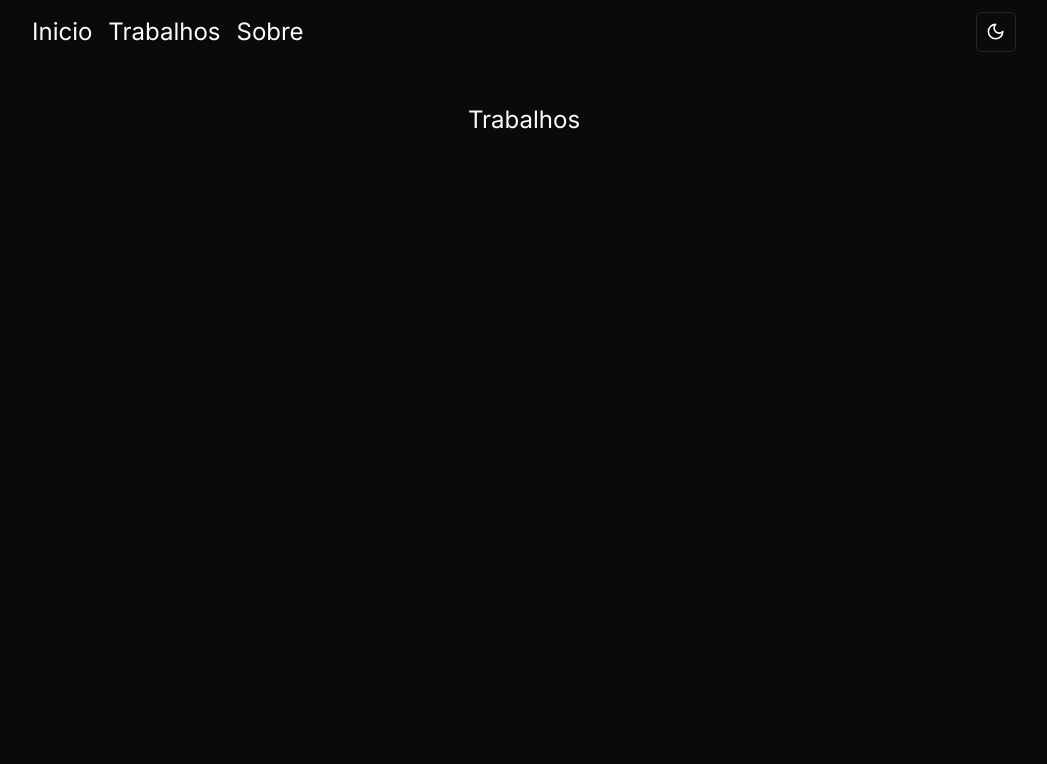
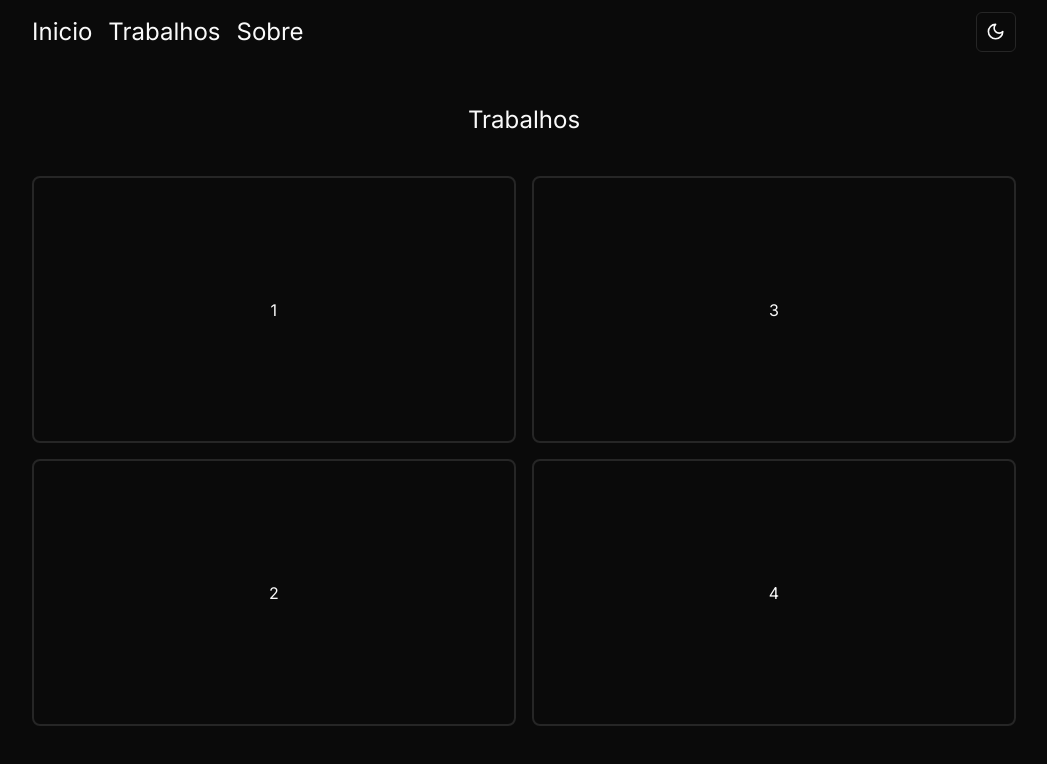
Before and after one commit to Acaj0/portifolio-antonio, a Next.js app: page /Trabalhos in a window 1280 px wide. Shown: the top 764 px of the page, without its empty margins (116-1163 px from the left). Built offline with nearby package versions, Linux system fonts and the light colour scheme.

Commit message:
Grid for jobs

```diff
--- a/src/app/Trabalhos/page.tsx
+++ b/src/app/Trabalhos/page.tsx
@@ -2,11 +2,17 @@ import NavBar from "@/components/ui/NavBar";
 
 export default function Trabalhos() {
   return (
-    <div>
+    <div className="">
       <NavBar></NavBar>
       <div className="flex items-center justify-center mt-10">
         <h1 className="text-2xl">Trabalhos</h1>
       </div>
+      <div className="min-w-max px-1 lg:mx-36 min-h-[550px] grid grid-rows-2 grid-flow-col gap-4 items center mb-10 mt-10">
+      <div className="border-2 rounded-lg items-center flex justify-center">1</div>
+      <div className="border-2 rounded-lg items-center flex justify-center">2</div>
+      <div className="border-2 rounded-lg items-center flex justify-center">3</div>
+      <div className="border-2 rounded-lg items-center flex justify-center">4</div>
+      </div>
     </div>
   );
 }
--- a/src/app/page.tsx
+++ b/src/app/page.tsx
@@ -134,7 +134,7 @@ export default function Home() {
                         recursos exclusivos para explorar o universo musical e
                         artístico da banda.
                       </h2>
-                      <a className="mt-4 text-lg text-center">Saiba Mais...</a>
+                      <a href="/DigitoZero" className="mt-4 text-lg text-center border rounded p-2 hover:text-gray-200 transition ease-in-out delay-50 hover:-translate-y-1 hover:scale-110 duration-50">Saiba Mais</a>
                     </div>
                   </div>
                 </CarouselItem>
@@ -168,7 +168,7 @@ export default function Home() {
                         notificações instantâneas sempre que houver uma citação
                         relevante para você.
                       </h2>
-                      <a className="mt-4 text-lg text-center">Saiba Mais...</a>
+                      <a href="/DiarioAlerta" className="mt-4 text-lg text-center border rounded p-2 hover:text-gray-200 transition ease-in-out delay-50 hover:-translate-y-1 hover:scale-110 duration-50">Saiba Mais</a>
                     </div>
                   </div>
                 </CarouselItem>
@@ -178,6 +178,9 @@ export default function Home() {
             </Carousel>
           </div>
         </div>
+        <div className="mt-10 h-10 w-10">
+
+        </div>
       </div>
     </div>
   );
```
